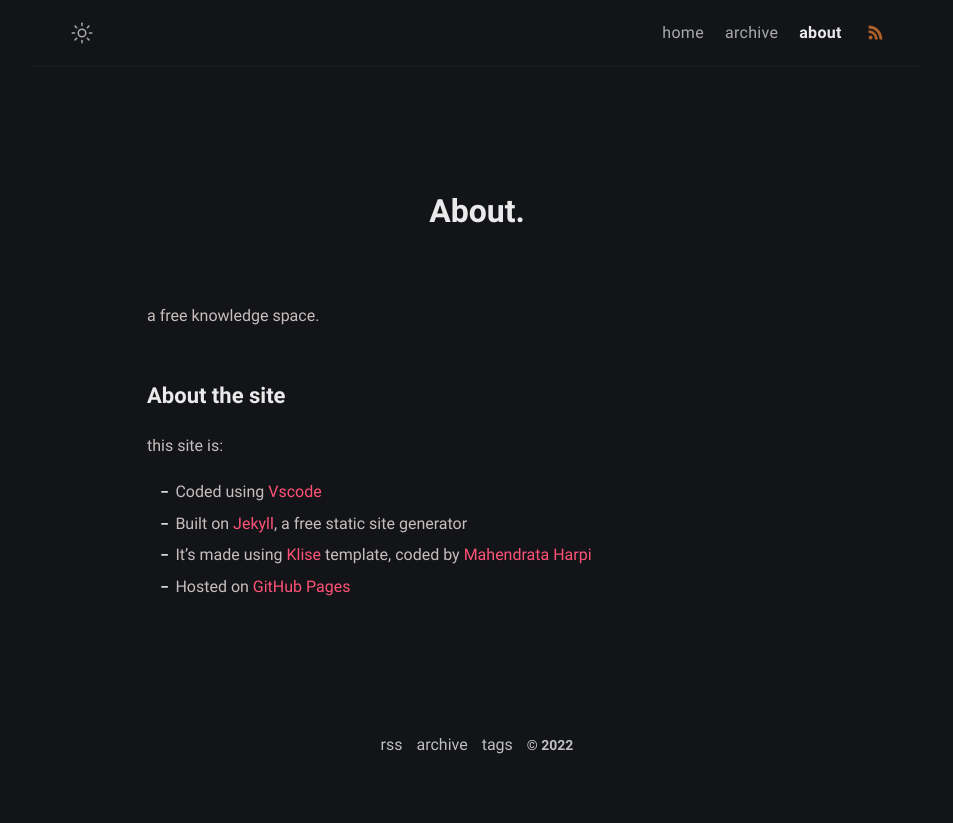
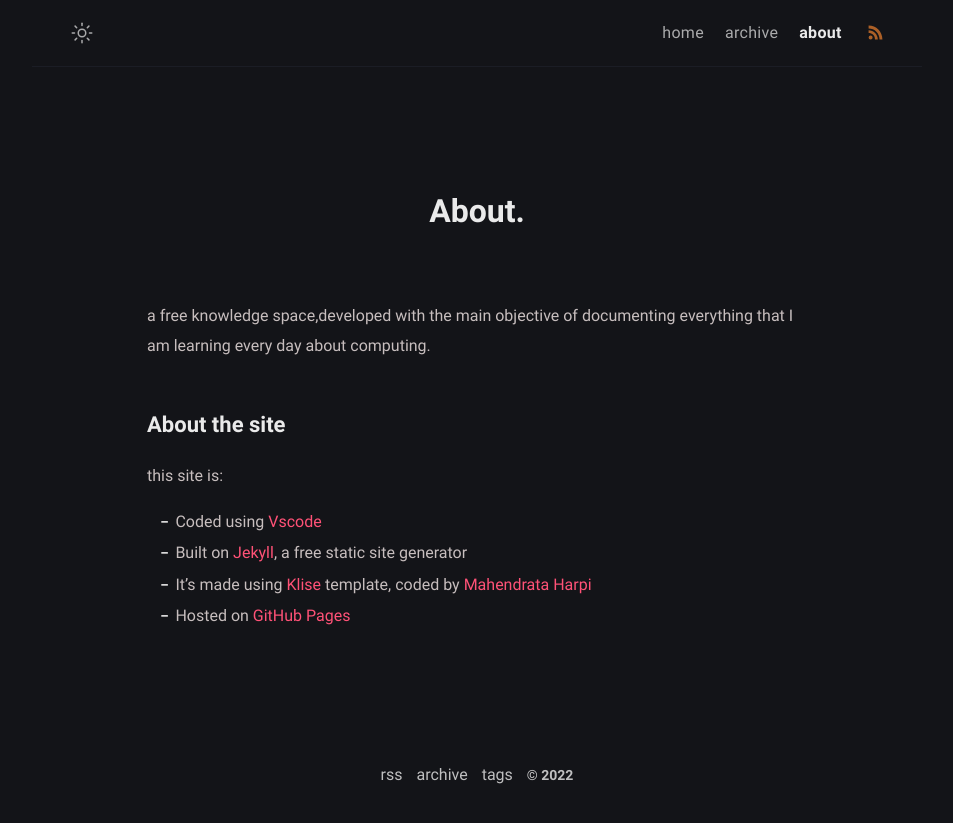
Before and after one commit to codenty/codenty.github.io, a Jekyll site: the page built from about.md, in a window 1280 px wide. Shown: the top 823 px of the page, without its empty margins (163-1116 px from the left). Built offline with Jekyll 4.4.1, drawn with Linux system fonts in a browser that asks for light colours.

Commit message:
about.md description

```diff
--- a/about.md
+++ b/about.md
@@ -5,7 +5,7 @@ layout: page
 comments: false
 ---
 
-a free knowledge space.
+a free knowledge space,developed with the main objective of documenting everything that I am learning every day about computing.
 
 
 ## About the site
```
